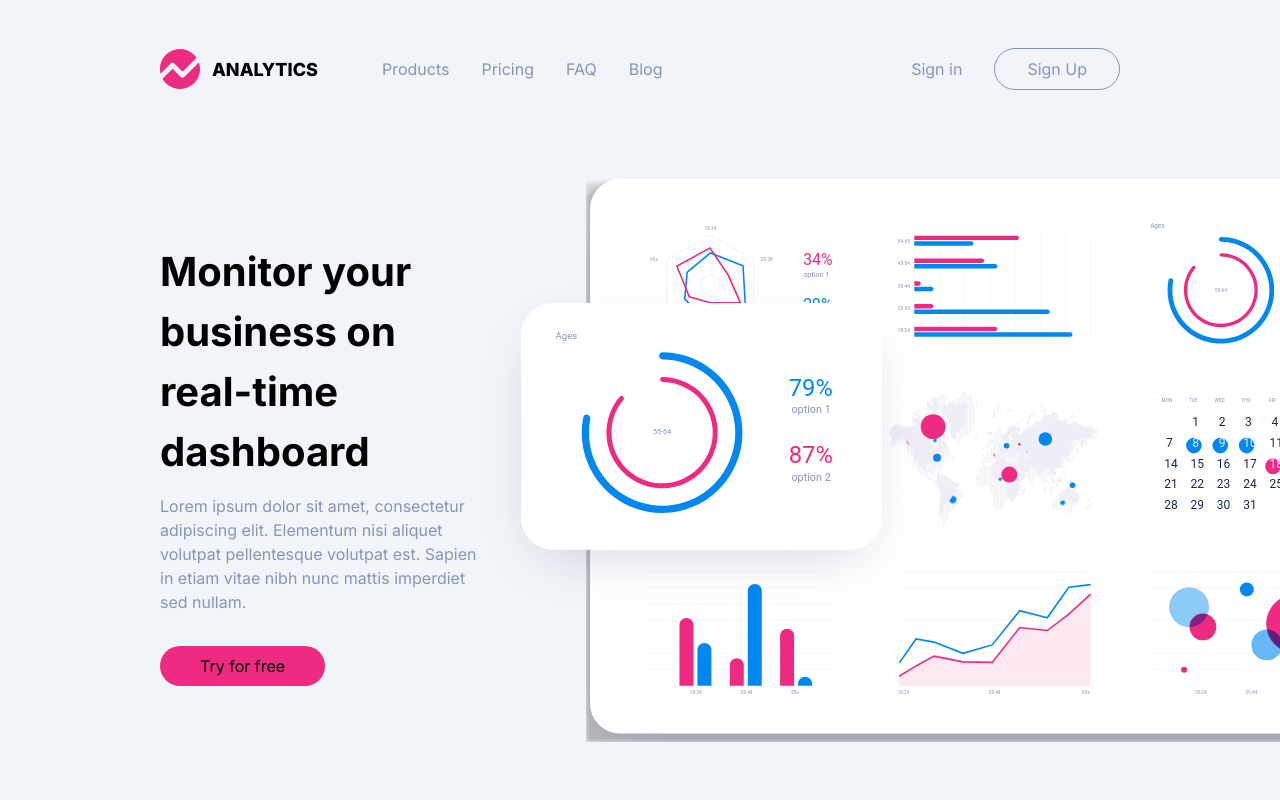
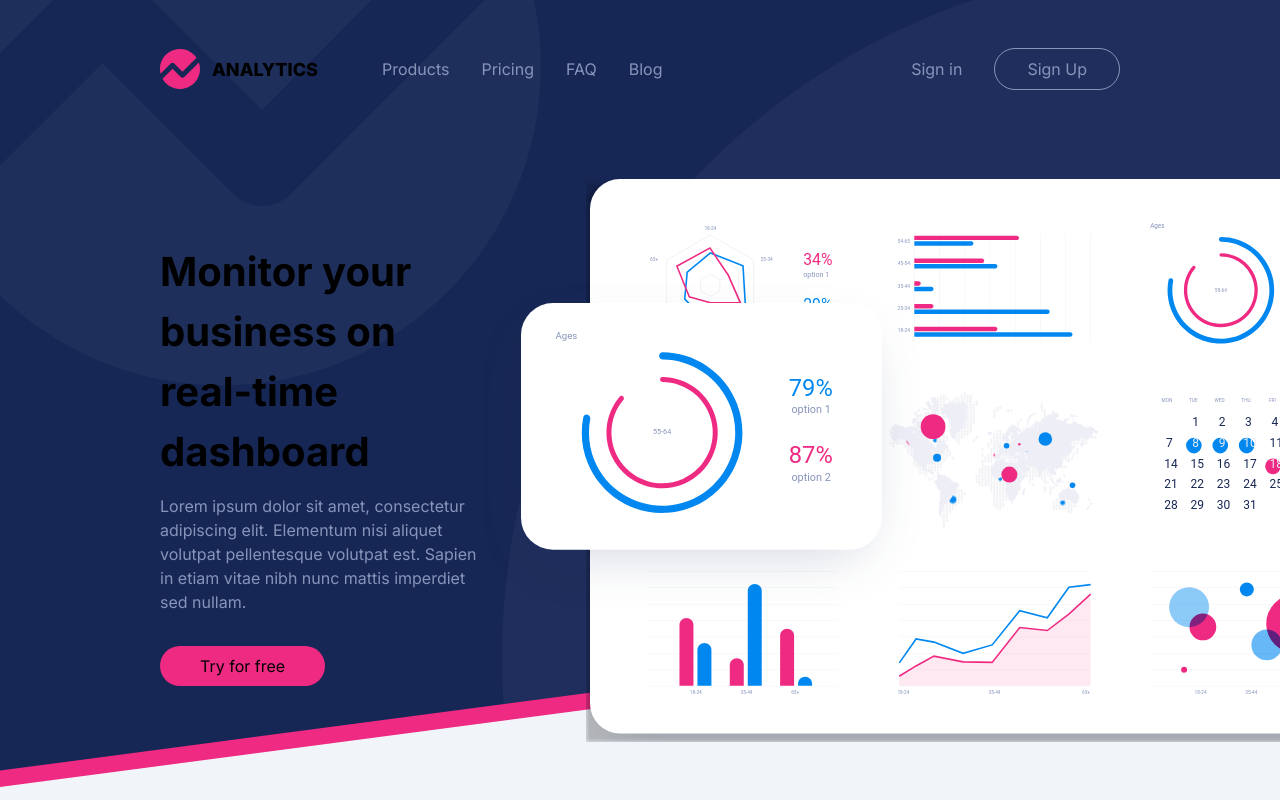
Before and after one commit to Andreyhuey/analytics, a Next.js app: page / in a window 1280 px wide. Shown: the top 800 px of the page. Built offline with nearby package versions, Linux system fonts and the light colour scheme.

Commit message:
background image for header properly placed

```diff
--- a/src/components/Header.tsx
+++ b/src/components/Header.tsx
@@ -8,7 +8,7 @@ import Link from "next/link";
 
 const Header = () => {
   return (
-    <div className="relative overflow-hidden">
+    <div className="relative overflow-hidden bg-[url('../assets/background-top.svg')] bg-no-repeat bg-cover">
       {/* nav component */}
       <div className="relative z-10 lg:py-12 md:py-3 px-4 lg:px-40">
         <nav>
```
